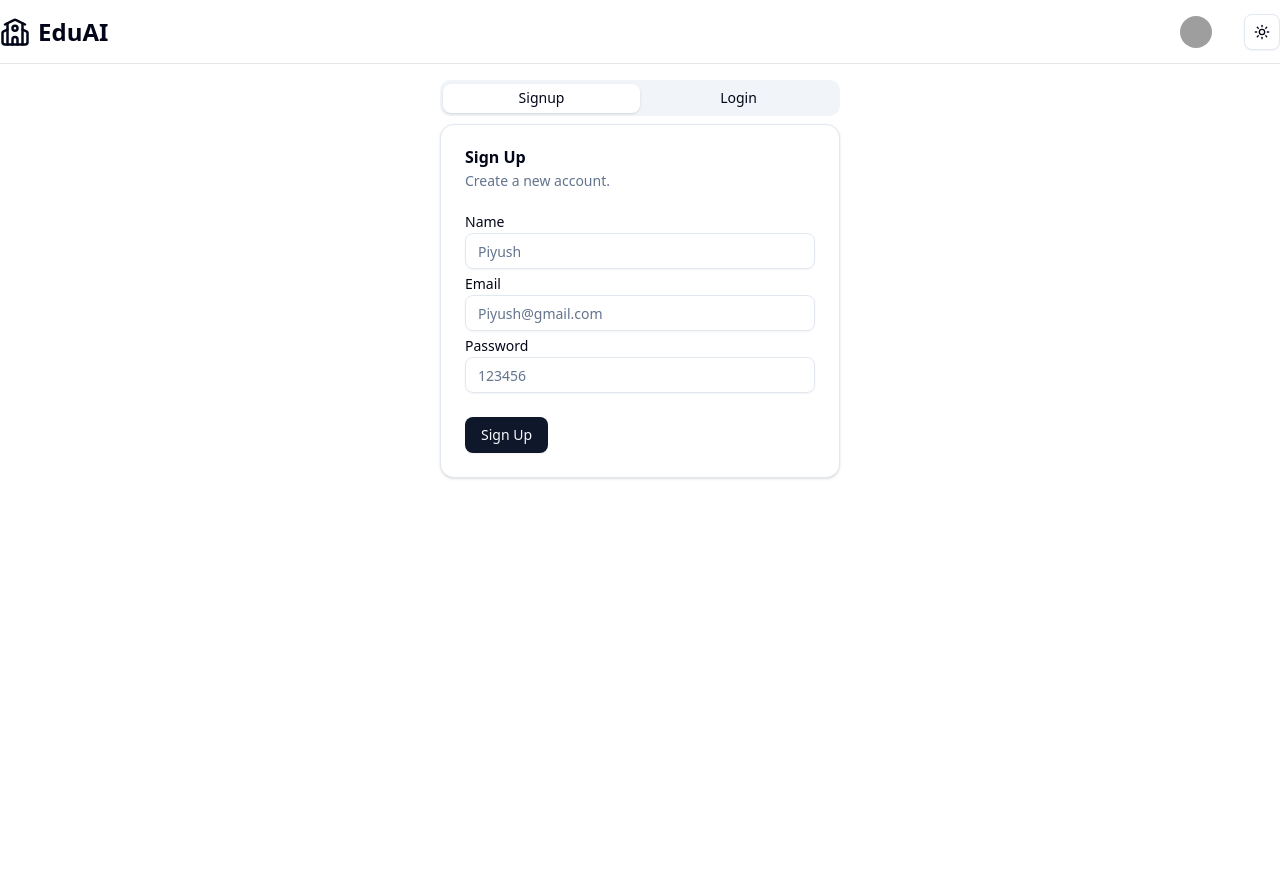
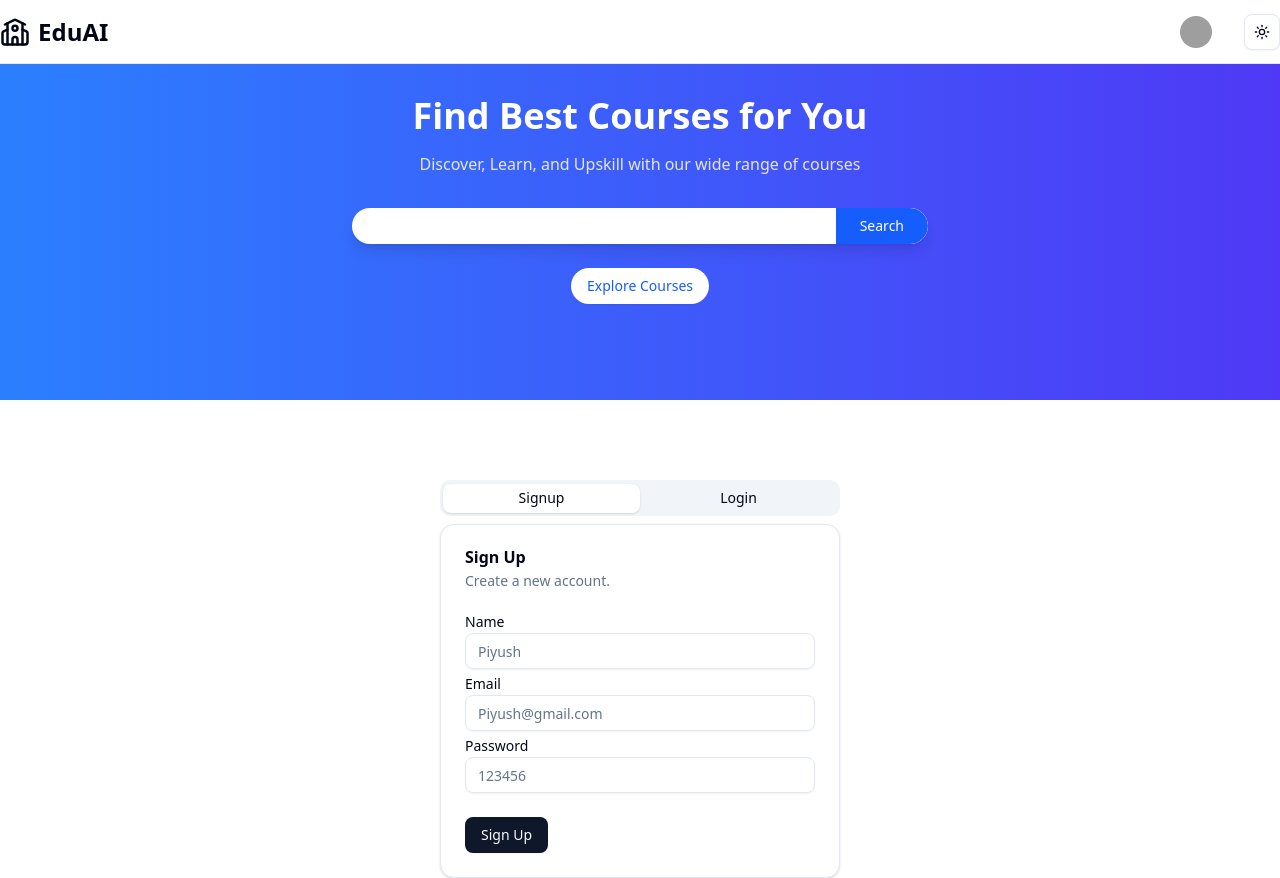
Before and after one commit to Piyushchannawar/EduAI, a React (Vite) app in the folder client/: page / in a window 1280 px wide. Before the commit the page ends 800 px from the top, so only its background shows below. Built offline with nearby package versions, Linux system fonts and the light colour scheme; grey boxes are pictures that could not be loaded.

Commit message:
feat: add HeroSection component with course search and exploration features

```diff
--- a/client/src/App.jsx
+++ b/client/src/App.jsx
@@ -1,11 +1,13 @@
 import { Button } from "@/components/ui/button"
 import Login from "./pages/Login"
 import Navbar from "./components/Navbar"
+import HeroSection from "./pages/student/HeroSection"
 
 function App() {
   return (
     <main>
       <Navbar />
+      <HeroSection />
       <Login />
     </main>
   )
--- /dev/null
+++ b/client/src/pages/student/HeroSection.jsx
@@ -0,0 +1,37 @@
+import { Button } from "@/components/ui/button";
+import { Input } from "@/components/ui/input";
+import React from "react";
+
+function HeroSection() {
+  return (
+    <div className="relative bg-gradient-to-r from-blue-500 to bg-indigo-600 dark:bg-gray-800 dark:to-gray-900 py-24 px-4 text-center">
+      <div className="max-w-3xl mx-auto">
+        <h1 className="text-white text-4xl font-bold mb-4">
+          Find Best Courses for You
+        </h1>
+        <p className="text-gray-200 dark:text-gray-400 mb-8">
+          Discover, Learn, and Upskill with our wide range of courses
+        </p>
+
+        <form
+          action=""
+          className="flex items-center bg-white dark:bg-gray-800 rounded-full shadow-lg overflow-hidden max-w-xl mx-auto mb-6"
+        >
+          <Input
+            type="text"
+            className="flex-grow border-none focus-visible:ring-0 px-6 py-3 text-gray-900 dark:text-gray-100 placeholder-gray-400 dark:placeholder-gray-500"
+          />
+          <Button className="bg-blue-600 dark:bg-blue-700 text-white px-6 py-3 rounded-r-full hover:bg-blue-700 dark:hover:bg-blue-800">
+            Search
+          </Button>
+
+        </form>
+         <Button className="bg-white dark:bg-gray-800 text-blue-600 rounded-full hover:bg-gray-200">
+            Explore Courses
+          </Button>
+      </div>
+    </div>
+  );
+}
+
+export default HeroSection;
```
